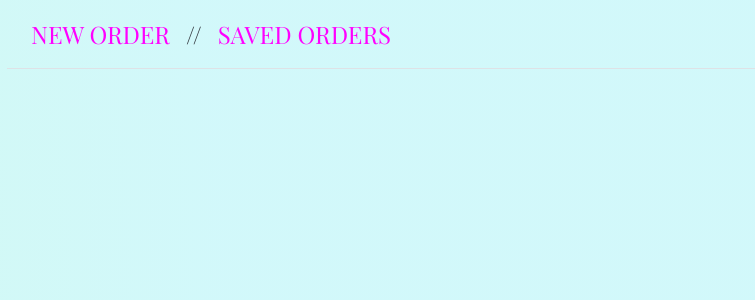
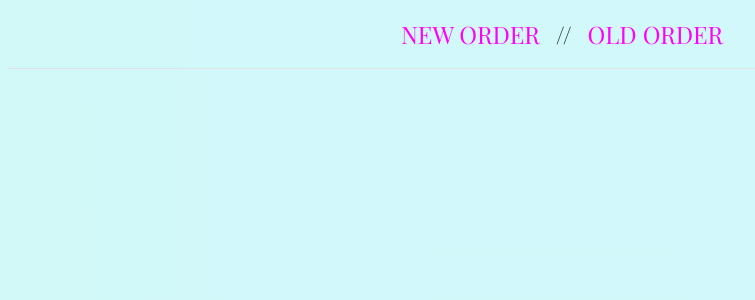
Before and after one commit to derftymutt/EricksMagicalLabelGenerator, an Angular app: page /orders in a window 1280 px wide. Shown: the top 300 px of the page, without its empty margins (78-833 px from the left). Built offline with nearby package versions, Linux system fonts and the light colour scheme.

Commit message:
OLD ORDER

```diff
--- a/src/app/components/main/main.component.html
+++ b/src/app/components/main/main.component.html
@@ -1,13 +1,13 @@
 <div class="rainbow-wrapper">
   <div class="container">
-    <nav class="navbar navbar-expand-lg top-nav mb-3 border-bottom">
+    <nav class="navbar navbar-expand-lg top-nav mb-3 border-bottom justify-content-center">
       <div class="navbar-nav">
         <a routerLink="new" class="nav-item nav-link header-nav-font">
           NEW ORDER
         </a>
         <div class="nav-item nav-link header-nav-font text-dark">//</div>
         <a routerLink="saved" class="nav-item nav-link header-nav-font">
-          SAVED ORDERS
+          OLD ORDER
         </a>
       </div>
     </nav>
```
